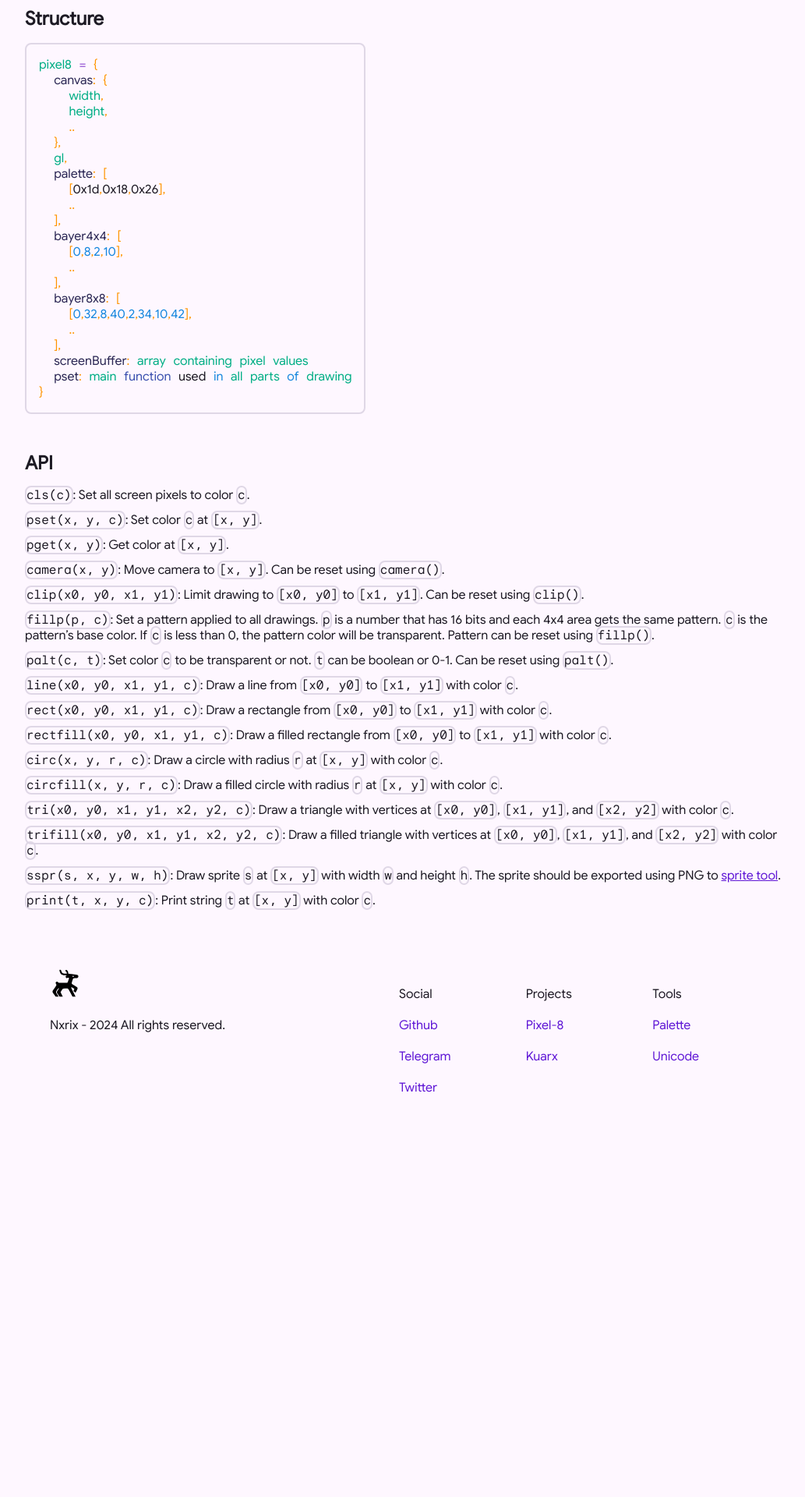
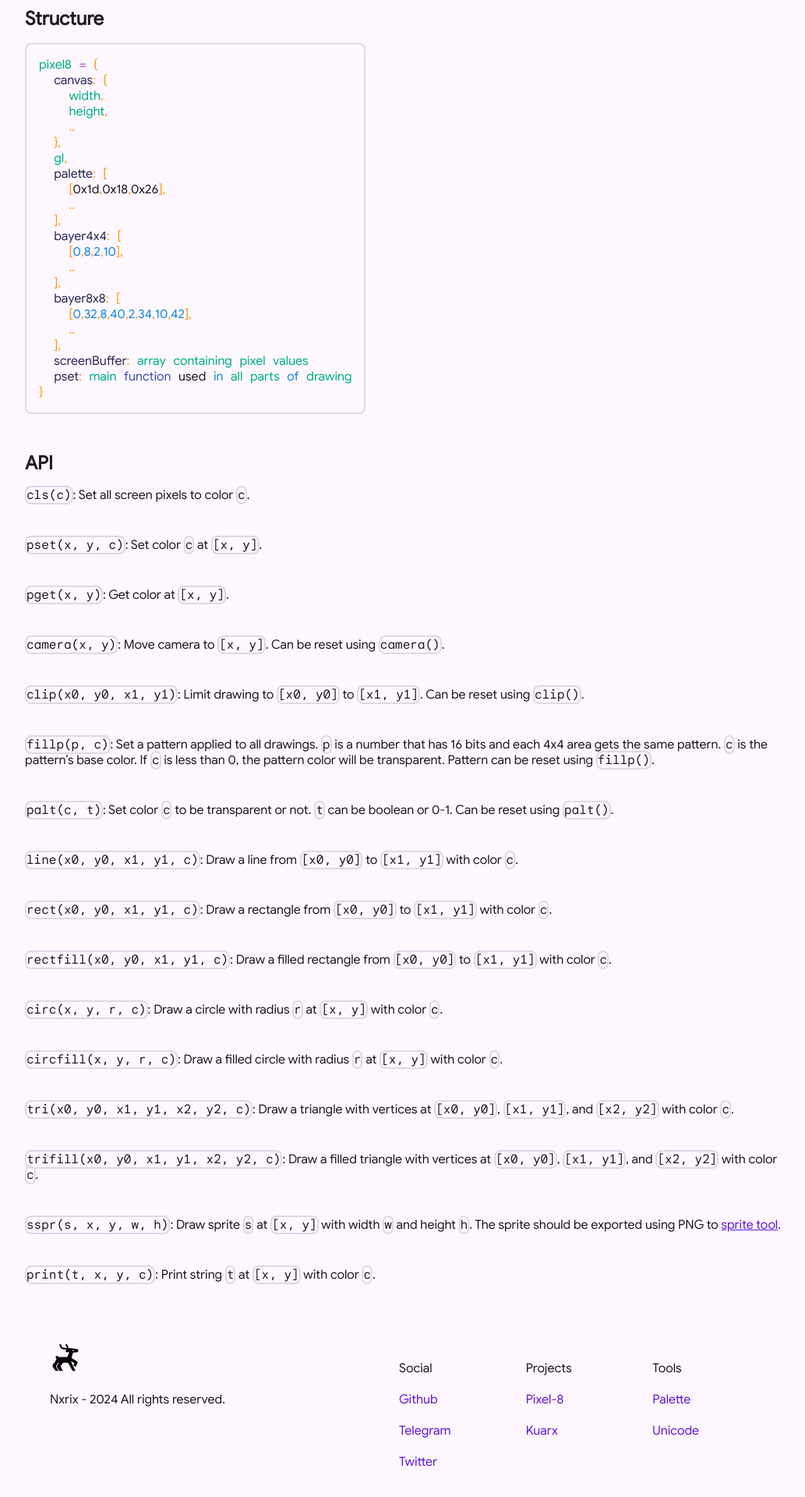
Before and after one commit to Nxrix/nxrix.github.io, a Jekyll site: the page built from _projects/pixel-8.md, in a window 1280 px wide. Shown: the part 827-2747 px from the top of the page at 78% size, without its empty margins (118-1151 px from the left). Built offline with Jekyll 4.4.1, drawn with Linux system fonts in a browser that asks for light colours.

Commit message:
Update pixel-8.md

```diff
--- a/_projects/pixel-8.md
+++ b/_projects/pixel-8.md
@@ -59,33 +59,63 @@ pixel8 = {
 
 `cls(c)`: Set all screen pixels to color `c`.
 
+<br>
+
 `pset(x, y, c)`: Set color `c` at `[x, y]`.
+
+<br>
 
 `pget(x, y)`: Get color at `[x, y]`.
 
+<br>
+
 `camera(x, y)`: Move camera to `[x, y]`. Can be reset using `camera()`.
+
+<br>
 
 `clip(x0, y0, x1, y1)`: Limit drawing to `[x0, y0]` to `[x1, y1]`. Can be reset using `clip()`.
 
+<br>
+
 `fillp(p, c)`: Set a pattern applied to all drawings. `p` is a number that has 16 bits and each 4x4 area gets the same pattern. `c` is the pattern's base color. If `c` is less than 0, the pattern color will be transparent. Pattern can be reset using `fillp()`.
+
+<br>
 
 `palt(c, t)`: Set color `c` to be transparent or not. `t` can be boolean or 0-1. Can be reset using `palt()`.
 
+<br>
+
 `line(x0, y0, x1, y1, c)`: Draw a line from `[x0, y0]` to `[x1, y1]` with color `c`.
+
+<br>
 
 `rect(x0, y0, x1, y1, c)`: Draw a rectangle from `[x0, y0]` to `[x1, y1]` with color `c`.
 
+<br>
+
 `rectfill(x0, y0, x1, y1, c)`: Draw a filled rectangle from `[x0, y0]` to `[x1, y1]` with color `c`.
+
+<br>
 
 `circ(x, y, r, c)`: Draw a circle with radius `r` at `[x, y]` with color `c`.
 
+<br>
+
 `circfill(x, y, r, c)`: Draw a filled circle with radius `r` at `[x, y]` with color `c`.
+
+<br>
 
 `tri(x0, y0, x1, y1, x2, y2, c)`: Draw a triangle with vertices at `[x0, y0]`, `[x1, y1]`, and `[x2, y2]` with color `c`.
 
+<br>
+
 `trifill(x0, y0, x1, y1, x2, y2, c)`: Draw a filled triangle with vertices at `[x0, y0]`, `[x1, y1]`, and `[x2, y2]` with color `c`.
 
-`sspr(s, x, y, w, h)`: Draw sprite `s` at `[x, y]` with width `w` and height `h`. The sprite should be exported using PNG to [sprite tool](../Pixel-8/img2str).
+<br>
+
+`sspr(s, x, y, w, h)`: Draw sprite `s` at `[x, y]` with width `w` and height `h`. The sprite should be exported using PNG to [sprite tool](../soon/).
+
+<br>
 
 `print(t, x, y, c)`: Print string `t` at `[x, y]` with color `c`.
 
```
